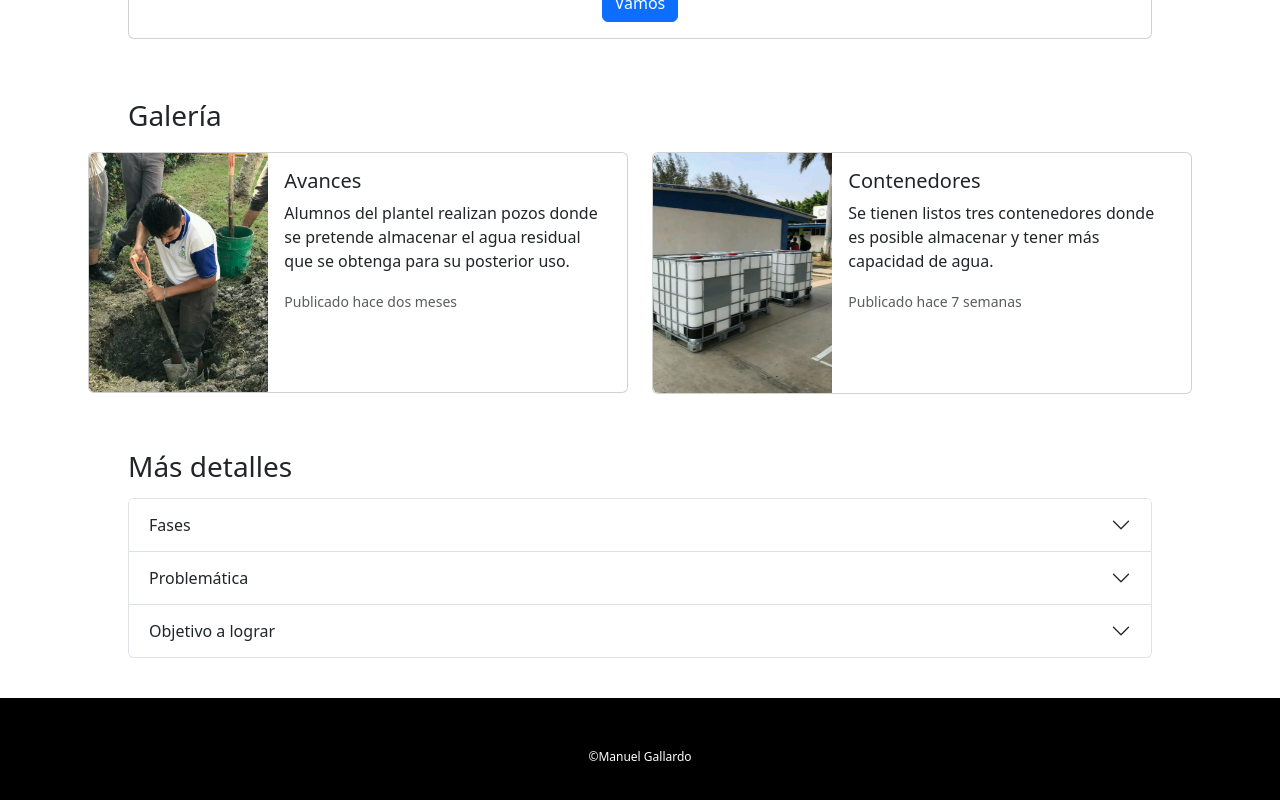
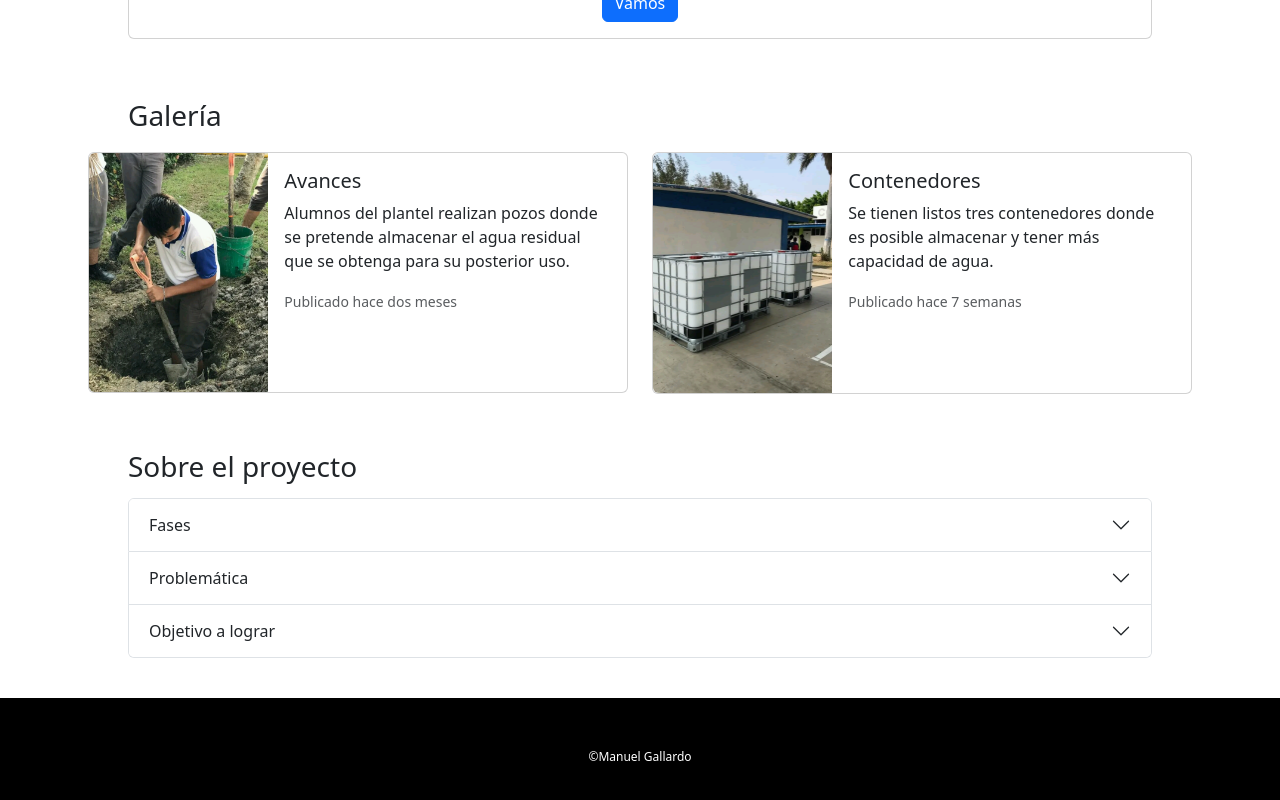
Before and after one commit to manu-mx/transversal-final, a plain HTML site: page index.html in a window 1280 px wide. Shown: the part 887-1687 px from the top of the page. Drawn offline with nearby package versions, Linux system fonts and the light colour scheme.

Commit message:
00qq220o

```diff
--- a/index.html
+++ b/index.html
@@ -142,7 +142,7 @@
   </div></section>
   <section style="margin-left: 10%; margin-right: 10%; margin-top: 40px;">
     <div style="margin-bottom: 15px;">
-      <h3>Más detalles</h3>
+      <h3>Sobre el proyecto</h3>
     </div>
     <section>
       <div class="accordion" id="accordionExample">
```
